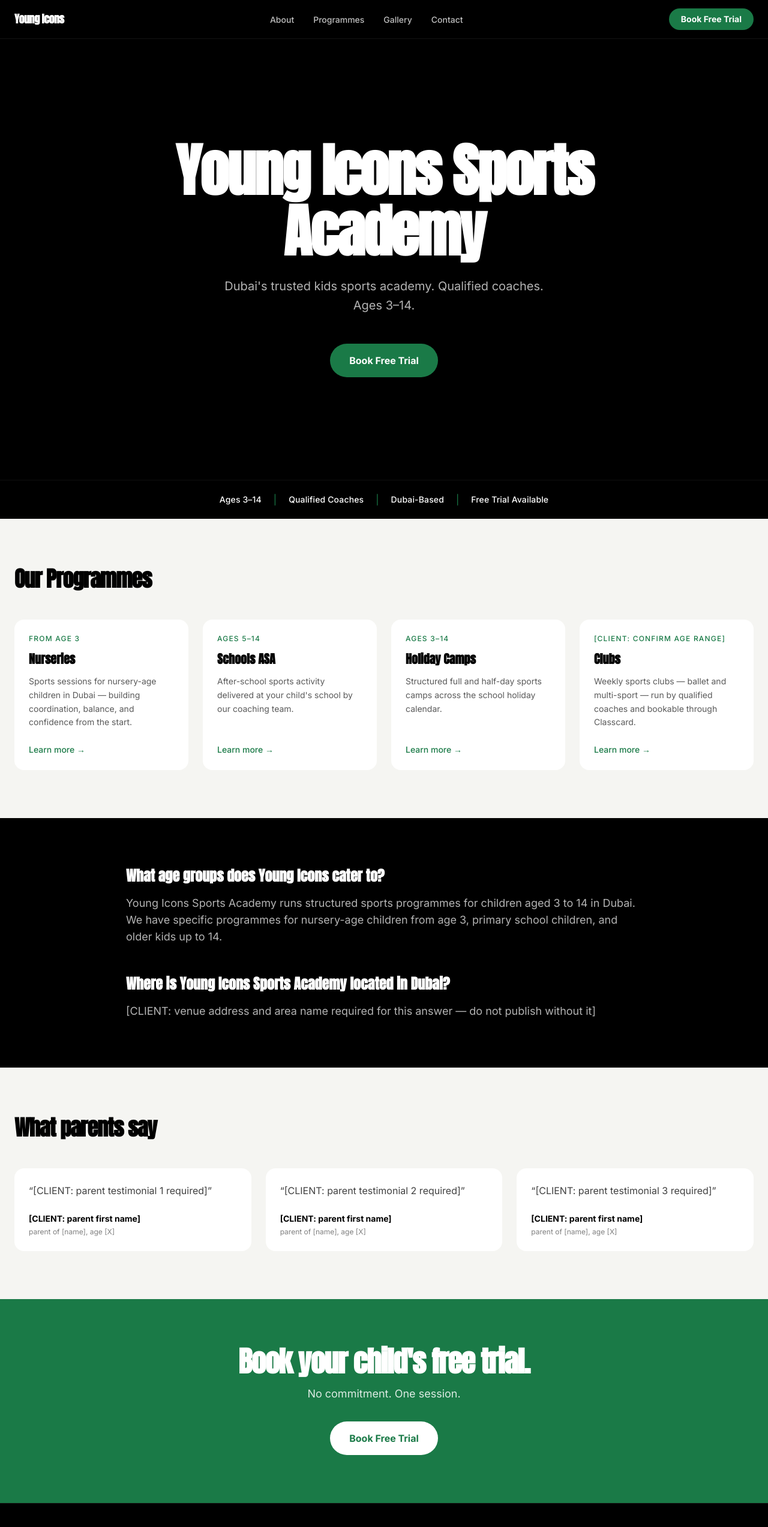
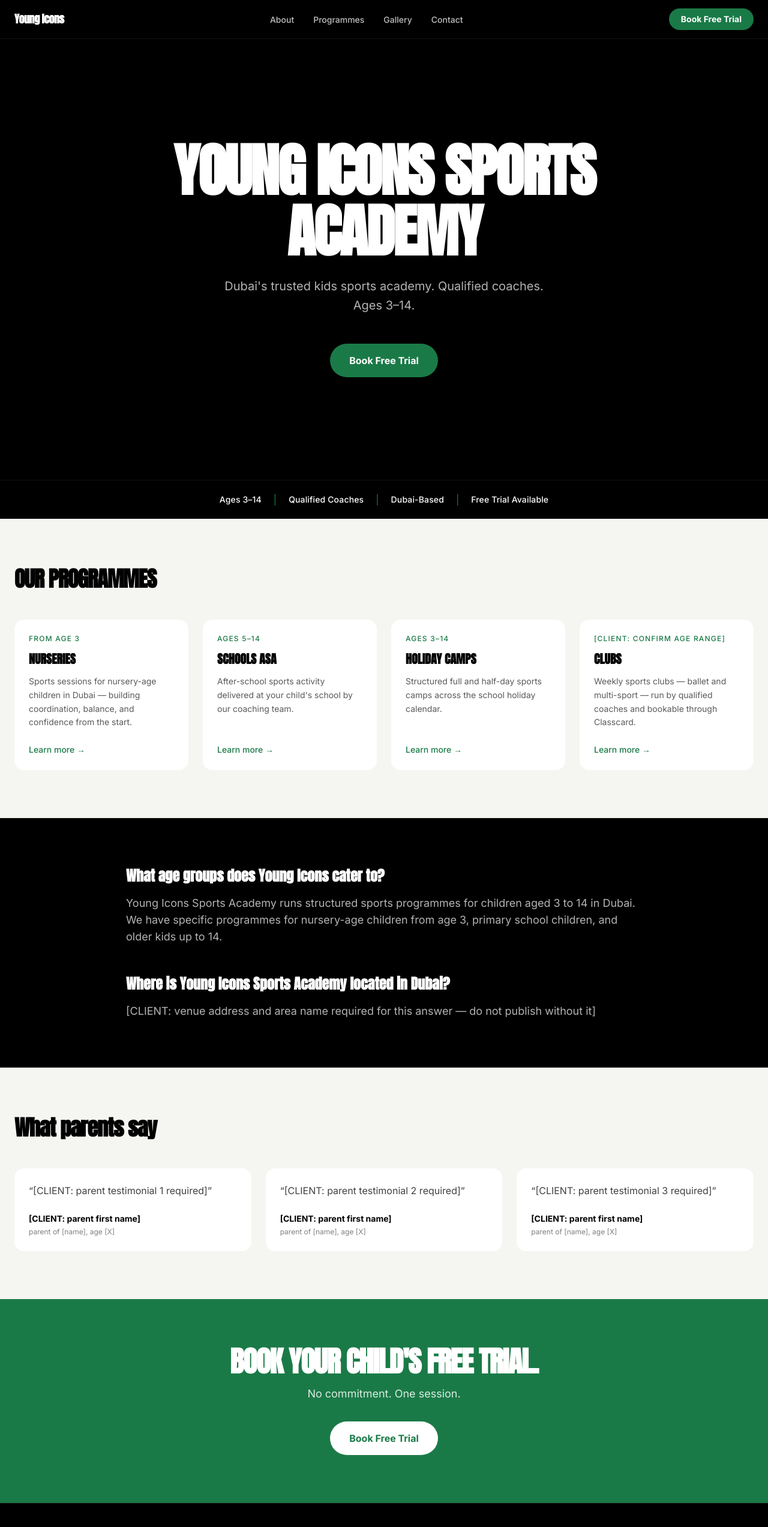
Before and after one commit to NellaThePanna/young-icons, a Next.js app: page / in a window 1280 px wide. Shown: the top 2546 px of the page at 60% size. Built offline with nearby package versions, Linux system fonts and the light colour scheme.

Commit message:
fix: enforce uppercase on all Anton display headings

```diff
--- a/src/components/CTABand.tsx
+++ b/src/components/CTABand.tsx
@@ -89,6 +89,7 @@ export default function CTABand({
             fontFamily: "var(--font-display)",
             fontWeight: "var(--font-weight-bold)",
             color: "var(--color-white)",
+            textTransform: "uppercase",
           }}
         >
           {headline}
--- a/src/components/HeroFull.tsx
+++ b/src/components/HeroFull.tsx
@@ -73,6 +73,7 @@ export default function HeroFull({
             fontWeight: "var(--font-weight-bold)",
             color: "var(--color-white)",
             lineHeight: 1.05,
+            textTransform: "uppercase",
           }}
         >
           {h1}
--- a/src/components/HeroPage.tsx
+++ b/src/components/HeroPage.tsx
@@ -49,6 +49,7 @@ export default function HeroPage({ h1, sub, intro, bg = "black" }: HeroPageProps
             fontWeight: "var(--font-weight-bold)",
             color: isBlack ? "var(--color-white)" : "var(--color-black)",
             lineHeight: 1.08,
+            textTransform: "uppercase",
           }}
         >
           {h1}
--- a/src/components/ProgrammeGrid.tsx
+++ b/src/components/ProgrammeGrid.tsx
@@ -59,6 +59,7 @@ export default function ProgrammeGrid({ cards, heading }: ProgrammeGridProps) {
               fontFamily: "var(--font-display)",
               fontWeight: "var(--font-weight-bold)",
               color: "var(--color-black)",
+              textTransform: "uppercase",
             }}
           >
             {heading}
@@ -91,6 +92,7 @@ export default function ProgrammeGrid({ cards, heading }: ProgrammeGridProps) {
                   fontFamily: "var(--font-display)",
                   fontWeight: "var(--font-weight-bold)",
                   color: "var(--color-black)",
+                  textTransform: "uppercase",
                 }}
               >
                 {card.name}
--- a/src/components/ThreePillars.tsx
+++ b/src/components/ThreePillars.tsx
@@ -76,6 +76,7 @@ export default function ThreePillars({ pillars, bg = "black" }: ThreePillarsProp
                 fontFamily: "var(--font-display)",
                 fontWeight: "var(--font-weight-bold)",
                 color: textPrimary,
+                textTransform: "uppercase",
               }}
             >
               {pillar.heading}
```
